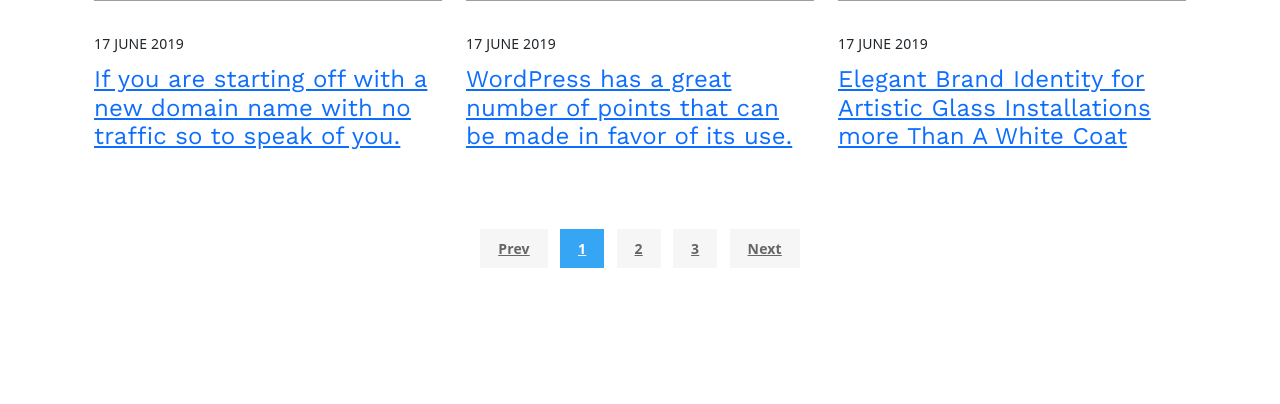
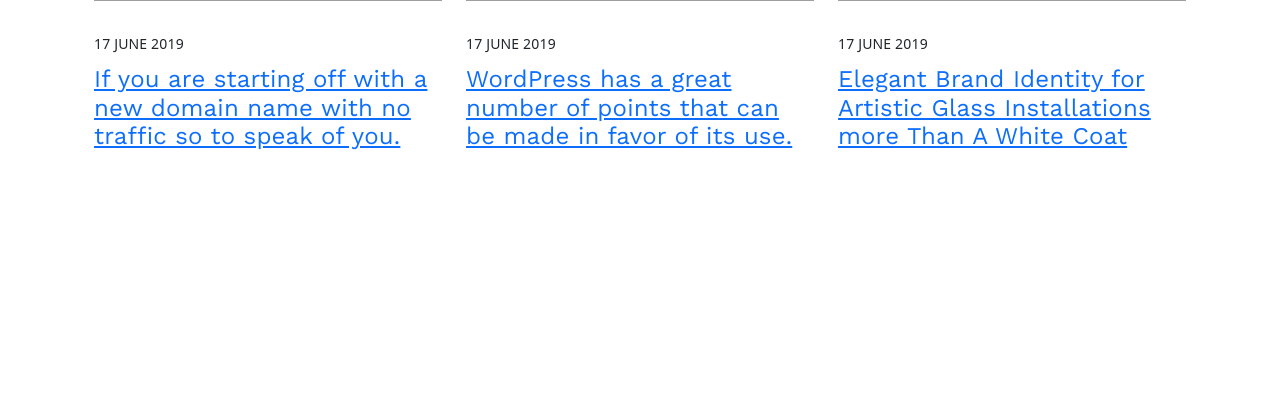
Before and after one commit to KiwiBoi2/Jpop, a Flask app: page /artists in a window 1280 px wide. Shown: the part 1148-1552 px from the top of the page. After the commit the page ends 1298 px from the top, so only its background shows below. Run offline with Flask 3, Linux system fonts and the light colour scheme; some libraries are stand-ins or nearby versions; grey boxes are pictures that could not be loaded.

Commit message:
titles on home page, got rid of page number navigation at the bottom of artists page

```diff
--- a/website/templates/artists.html
+++ b/website/templates/artists.html
@@ -99,37 +99,5 @@
 		</div>
 	</div>
 </div>
-		</div>
-
-		<div class="row">
-	<div class="col-lg-12">
-		<div class="pagination">
-            <ul class="list-inline d-block mx-auto">
-                <li class="list-inline-item">
-                    <a href="#">Prev</a>
-                </li>
-                <li class="active list-inline-item">
-                    <a href="#">
-                        <span>1</span>
-                    </a>
-                </li>
-                <li class="list-inline-item">
-                    <a href="#">
-                        <span>2</span>
-                    </a>
-                </li>
-                <li class="list-inline-item">
-                    <a href="#">
-                        <span>3</span>
-                    </a>
-                </li>
-                <li class="list-inline-item">
-                    <a href="#">Next</a>
-                </li>
-            </ul>
-        </div>
-	</div>
-</div>
-	</div>
 </section>
 {% endblock %}
--- a/website/templates/home.html
+++ b/website/templates/home.html
@@ -10,7 +10,7 @@
 
 				 	Behold <br>
                     <span class="cd-words-wrapper text-color">
-						<b>JPop Wiki</b>
+						<b>Musician Wiki</b>
 					</span>
                 </h2>
                 <p>Your comprehensive guide to JPop music, artists, albums, and more!</p>
@@ -32,8 +32,8 @@
 	                <div class="overlay-box">
 	                  <div class="overlay-inner">
 	                    <a class="overlay-content" href="/artists">
-	                      <h5 class="mb-0">Artists</h5>
-	                 	  <p>Explore Artists</p>
+	                      <h5 class="mb-0">Explore</h5>
+	                 	  <p>Japanese Artists</p>
 	                    </a>
 	                  </div>
 	                </div>
```
